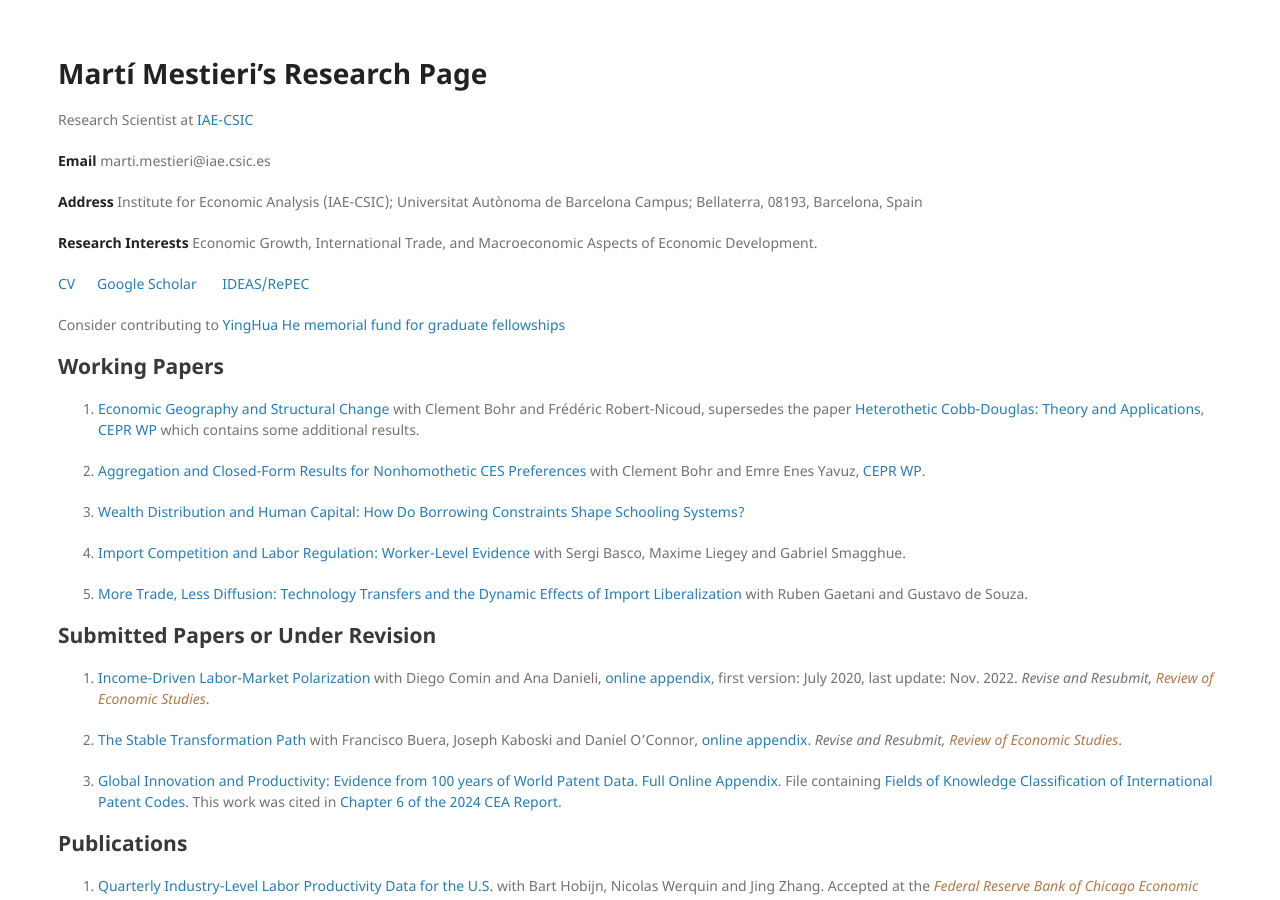
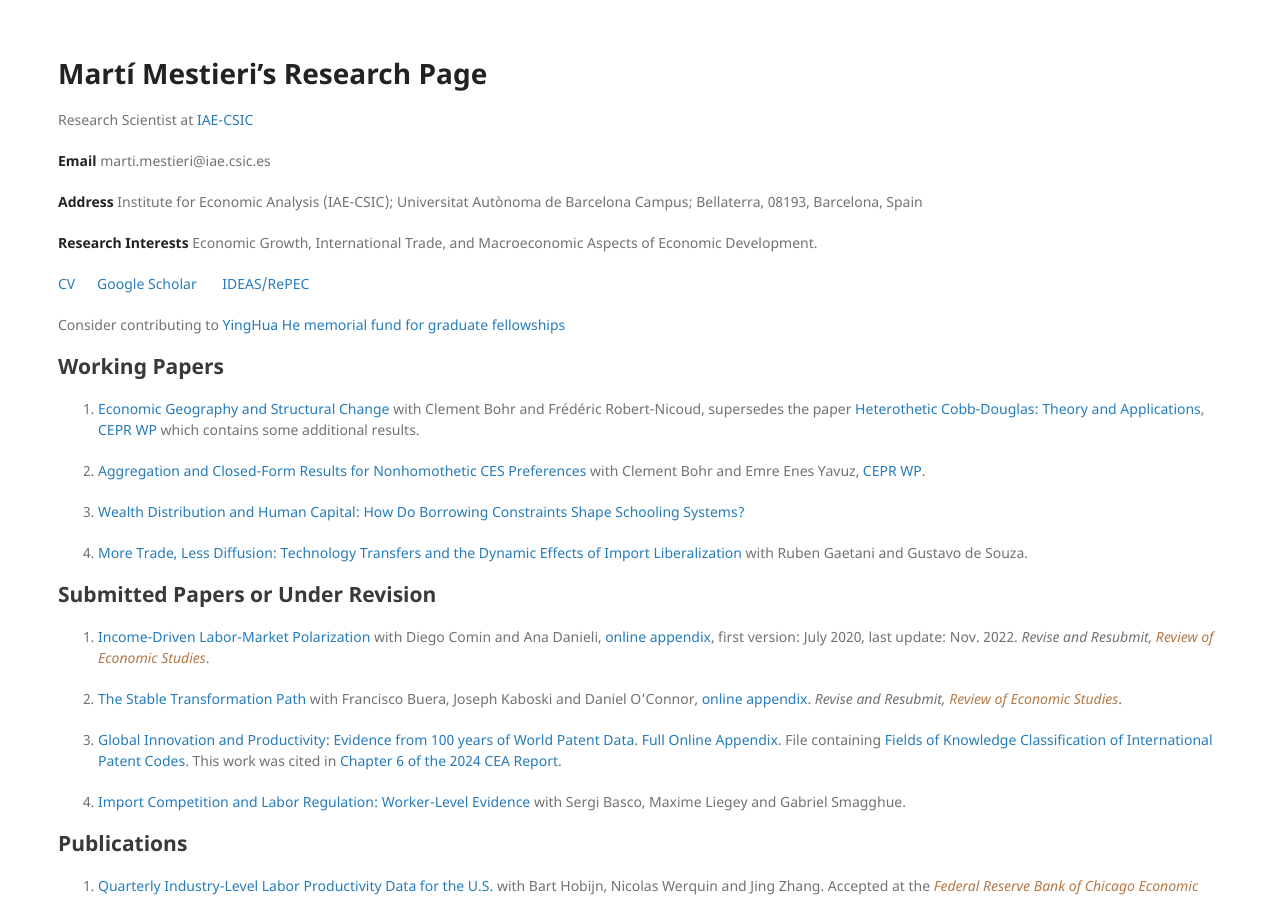
Before and after one commit to mestieri/mestieri.github.io, a Jekyll site: the page built from index.md, in a window 1280 px wide and 900 px high. Built offline with Jekyll 4.4.1, drawn with Linux system fonts in a browser that asks for light colours; part of the change alters nothing that is shown.

```diff
--- a/index.md
+++ b/index.md
@@ -45,9 +45,7 @@ for Nonhomothetic CES Preferences](https://www.dropbox.com/scl/fi/obu49nw8d74wye
 
 3. [Wealth Distribution and Human Capital: How Do Borrowing Constraints Shape Schooling Systems?](https://www.dropbox.com/s/w0fc7sthxh0mhtx/mestieri_wealthdistrib_humancapital.pdf?dl=0)
 
-4. [Import Competition and Labor Regulation: Worker-Level Evidence](https://www.dropbox.com/scl/fi/yj5s143szs60qsgupjkgs/blms_regulation.pdf?rlkey=47vw3afhl8tvhp5nufeia0kij&dl=0) with Sergi Basco, Maxime Liegey and Gabriel Smagghue.
-
-5. [More Trade, Less Diffusion: Technology Transfers and the Dynamic Effects of Import Liberalization](https://www.dropbox.com/scl/fi/2gwulxxtmb1gbibm4lfae/gms.pdf?rlkey=fajrqes3isosboyxke0fikeog&dl=0) with Ruben Gaetani and Gustavo de Souza.
+4. [More Trade, Less Diffusion: Technology Transfers and the Dynamic Effects of Import Liberalization](https://www.dropbox.com/scl/fi/2gwulxxtmb1gbibm4lfae/gms.pdf?rlkey=fajrqes3isosboyxke0fikeog&dl=0) with Ruben Gaetani and Gustavo de Souza.
 
 
 ## Submitted Papers or Under Revision
@@ -61,6 +59,8 @@ for Nonhomothetic CES Preferences](https://www.dropbox.com/scl/fi/obu49nw8d74wye
     [online appendix](https://www.dropbox.com/scl/fi/g9fxctt7edatpbjxvptm4/bkmo_oa_july24.pdf?rlkey=re54p78yaiczlqq1ilzq8teu4&dl=0). *Revise and Resubmit,<blue> Review of Economic Studies</blue>*.
 
 3. [Global Innovation and Productivity: Evidence from 100 years of World Patent Data](https://www.dropbox.com/scl/fi/3nbtp328lugkp82lrytbn/bmm.pdf?rlkey=yaw5hgq9eav4vo6c7gt74ieuv&dl=0). [Full Online Appendix](https://www.dropbox.com/s/223f712mupuij5v/bmm_oa.pdf?dl=0). File containing [Fields of Knowledge Classification of International Patent Codes](https://www.dropbox.com/s/sne8ac9t22pwcy3/Fields_of_knowledge.csv?dl=0). This work was cited in [Chapter 6 of the 2024 CEA Report](https://www.whitehouse.gov/wp-content/uploads/2024/03/ERP-2024-CHAPTER-6.pdf).
+
+4. [Import Competition and Labor Regulation: Worker-Level Evidence](https://www.dropbox.com/scl/fi/yj5s143szs60qsgupjkgs/blms_regulation.pdf?rlkey=47vw3afhl8tvhp5nufeia0kij&dl=0) with Sergi Basco, Maxime Liegey and Gabriel Smagghue.
 
 
 
```
